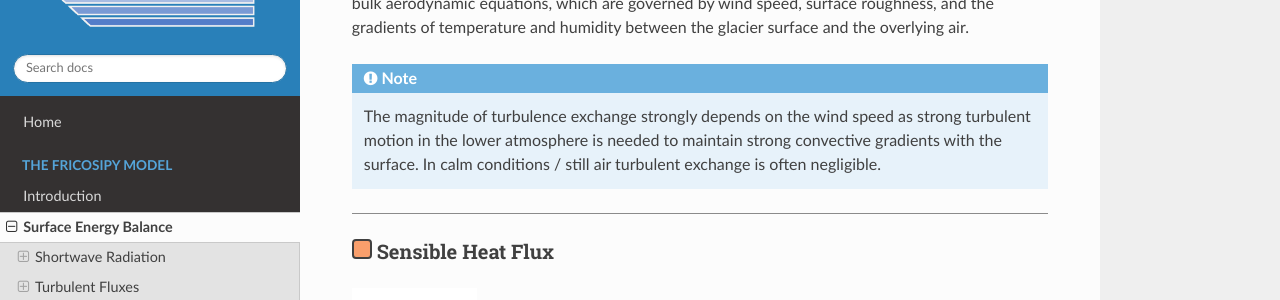
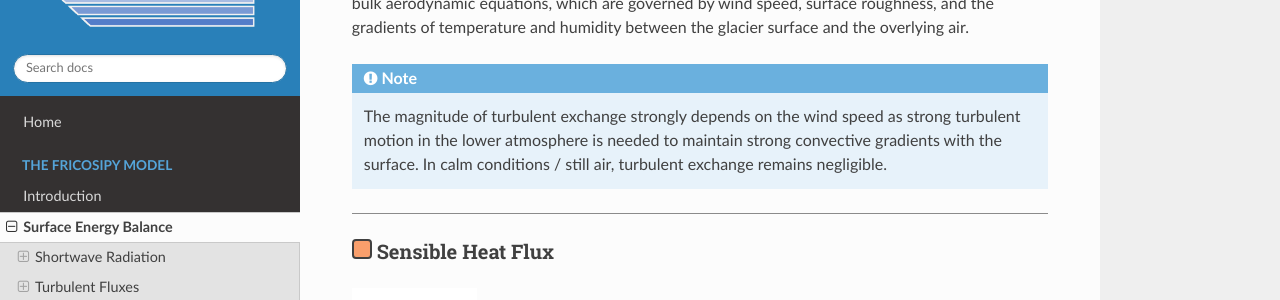
Before and after one commit to MarcusGastaldello/FRICOSIPY, an MkDocs documentation site: the page built from docs/surface_energy_balance.md, in a window 1280 px wide and 900 px high, scrolled down 2955 px. Shown: the part 151-451 px from the top of the window. Built offline with MkDocs 1.6.1, drawn with Linux system fonts in a browser that asks for light colours; nearby versions of some CDN libraries.

Commit message:
Update surface_energy_balance.md

```diff
--- a/docs/surface_energy_balance.md
+++ b/docs/surface_energy_balance.md
@@ -143,7 +143,7 @@ The turbulent fluxes represent heat and moisture exchange between the atmosphere
 
 !!! note
 
-    The magnitude of turbulence exchange strongly depends on the wind speed as strong turbulent motion in the lower atmosphere is needed to maintain strong convective gradients with the surface. In calm conditions / still air turbulent exchange is often negligible.
+    The magnitude of turbulent exchange strongly depends on the wind speed as strong turbulent motion in the lower atmosphere is needed to maintain strong convective gradients with the surface. In calm conditions / still air, turbulent exchange remains negligible.
 
 <hr style="height:1px; background-color:#8b8b8b; border:none;" />
 
```
